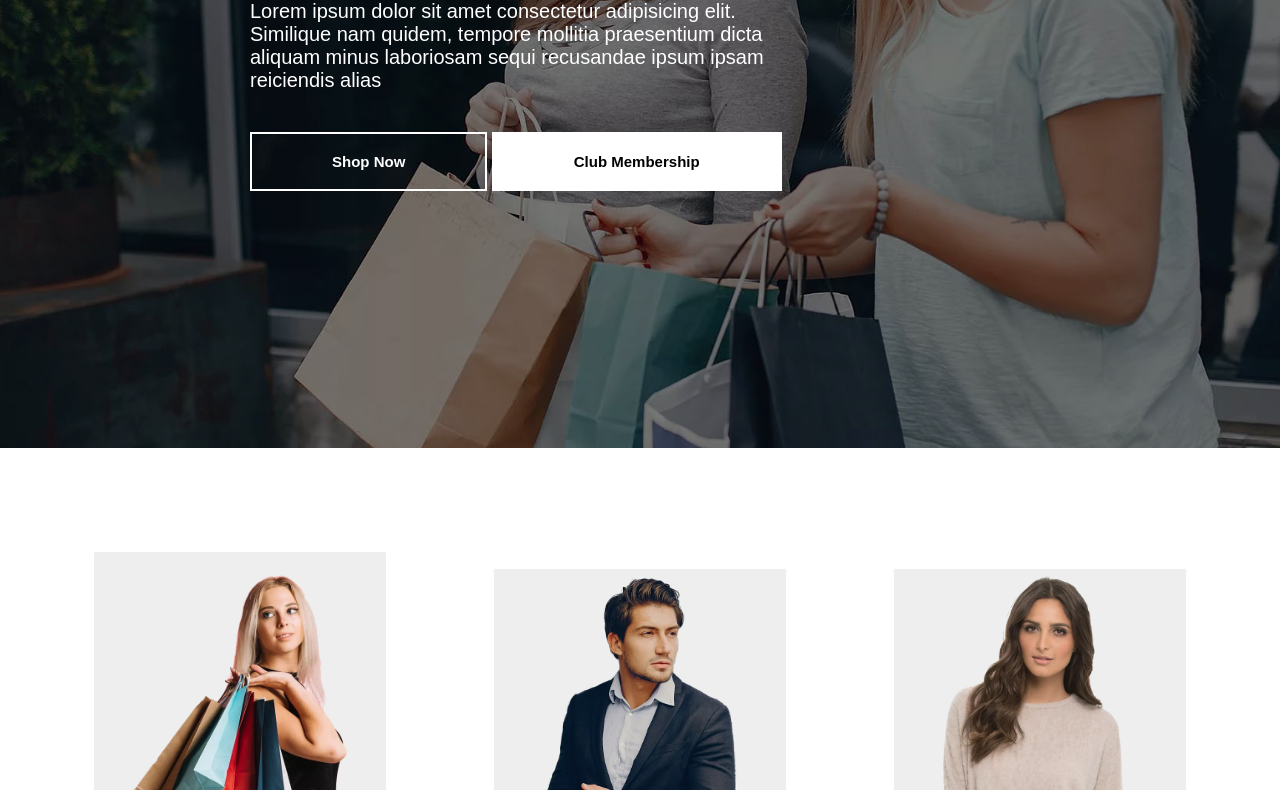
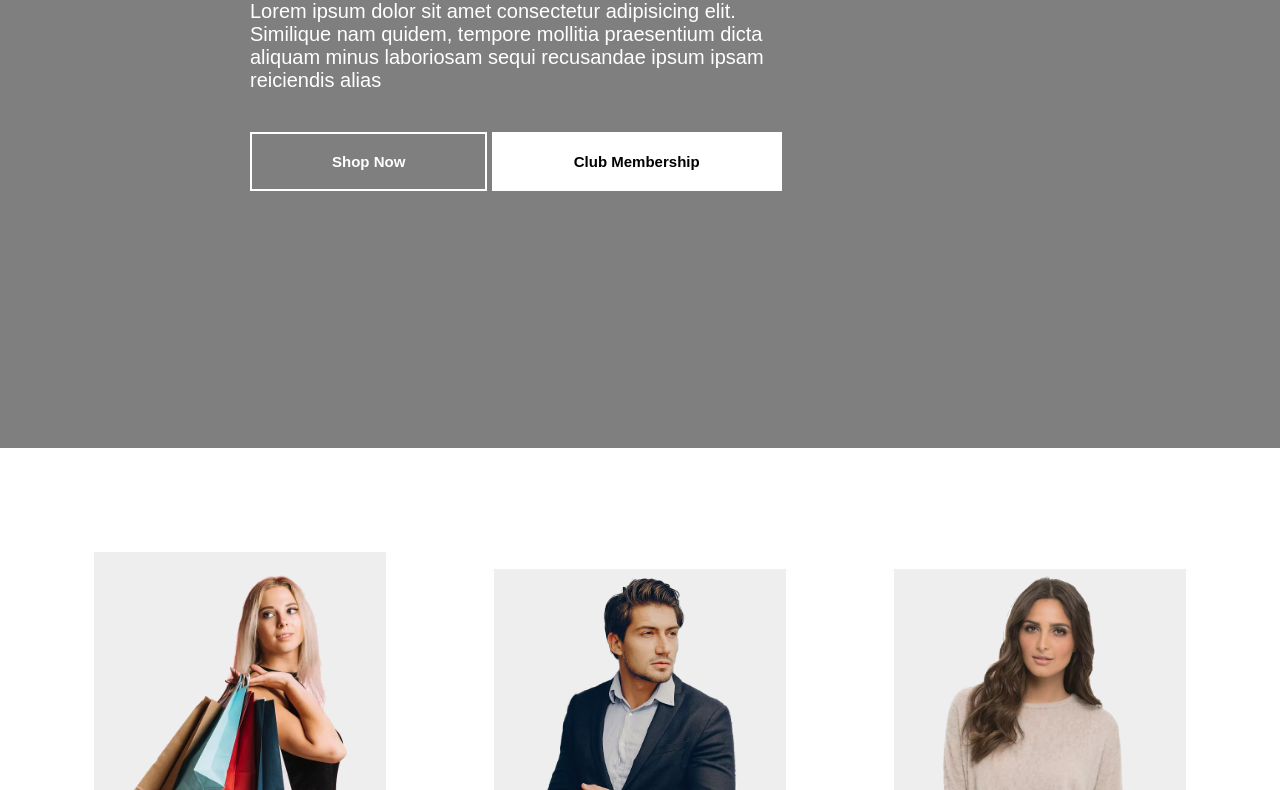
Before and after one commit to officialsurajarya/Selling-Site, a plain HTML site: page index.html in a window 1280 px wide. Shown: the part 427-1217 px from the top of the page. Drawn offline with Linux system fonts and the light colour scheme.

```diff
--- a/styles.css
+++ b/styles.css
@@ -59,7 +59,7 @@
 .home {
     height: 100vh;
     width: 100%;
-    background-image: url(homebg.jpg);
+    background-image: url(homebg.j);
     background-repeat: no-repeat;
     background-position: center;
     background-size: cover;
```
